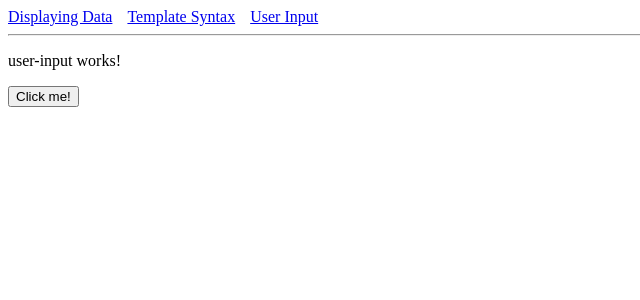
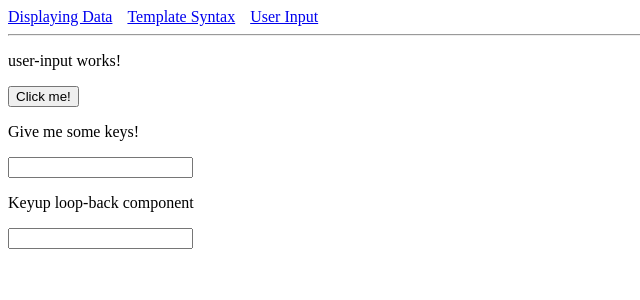
Before and after one commit to duannd/angular2, an Angular app in the folder components/: page /user-input in a window 1280 px wide. Shown: the top 300 px of the page, without its empty margins (0-640 px from the left). Built offline with nearby package versions, Linux system fonts and the light colour scheme.

Commit message:
Commit finish user-input sections

```diff
--- a/components/src/app/user-input/user-input.component.html
+++ b/components/src/app/user-input/user-input.component.html
@@ -2,3 +2,9 @@
 <p>
   <button style="margin-right: 20px" (click)="onClickMe()">Click me!</button> <span>{{clickMessage}}</span>
 </p>
+
+<p><label for="onKeyUpId">Give me some keys!</label></p>
+<p><input id="onKeyUpId" (keyup)="onKeyup($event)"> <span>{{keyupValue}}</span></p>
+
+<p><label for="keyupLoopBack">Keyup loop-back component</label></p>
+<p><input id="keyupLoopBack" (keyup)="0" #box> <span>{{box.value}}</span></p>
--- a/components/src/app/user-input/user-input.component.ts
+++ b/components/src/app/user-input/user-input.component.ts
@@ -8,6 +8,7 @@ import { Component, OnInit } from '@angular/core';
 export class UserInputComponent implements OnInit {
 
   clickMessage = '';
+  keyupValue = '';
 
   constructor() { }
 
@@ -17,4 +18,8 @@ export class UserInputComponent implements OnInit {
   onClickMe() {
     this.clickMessage = 'You are my hero!';
   }
+
+  onKeyup(event: any) {
+    this.keyupValue += event.target.value  + ' | ';
+  }
 }
```
